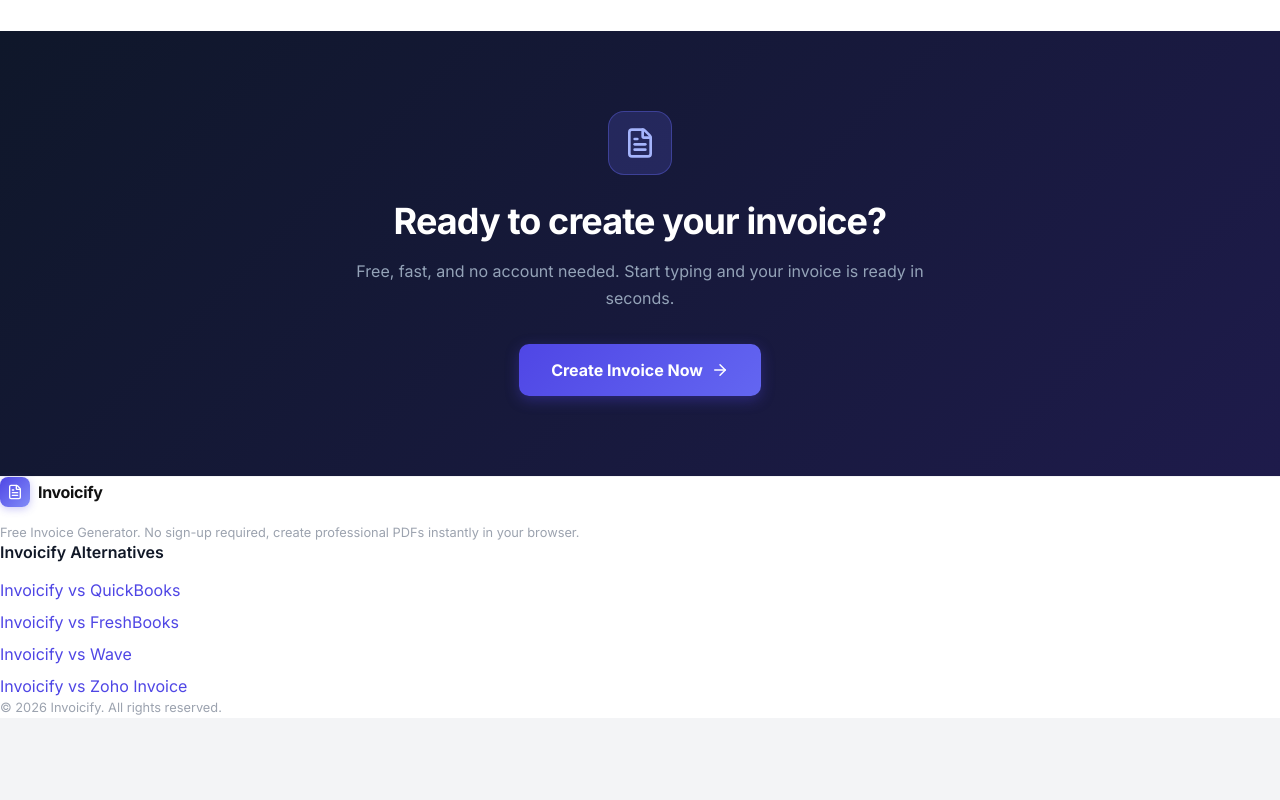
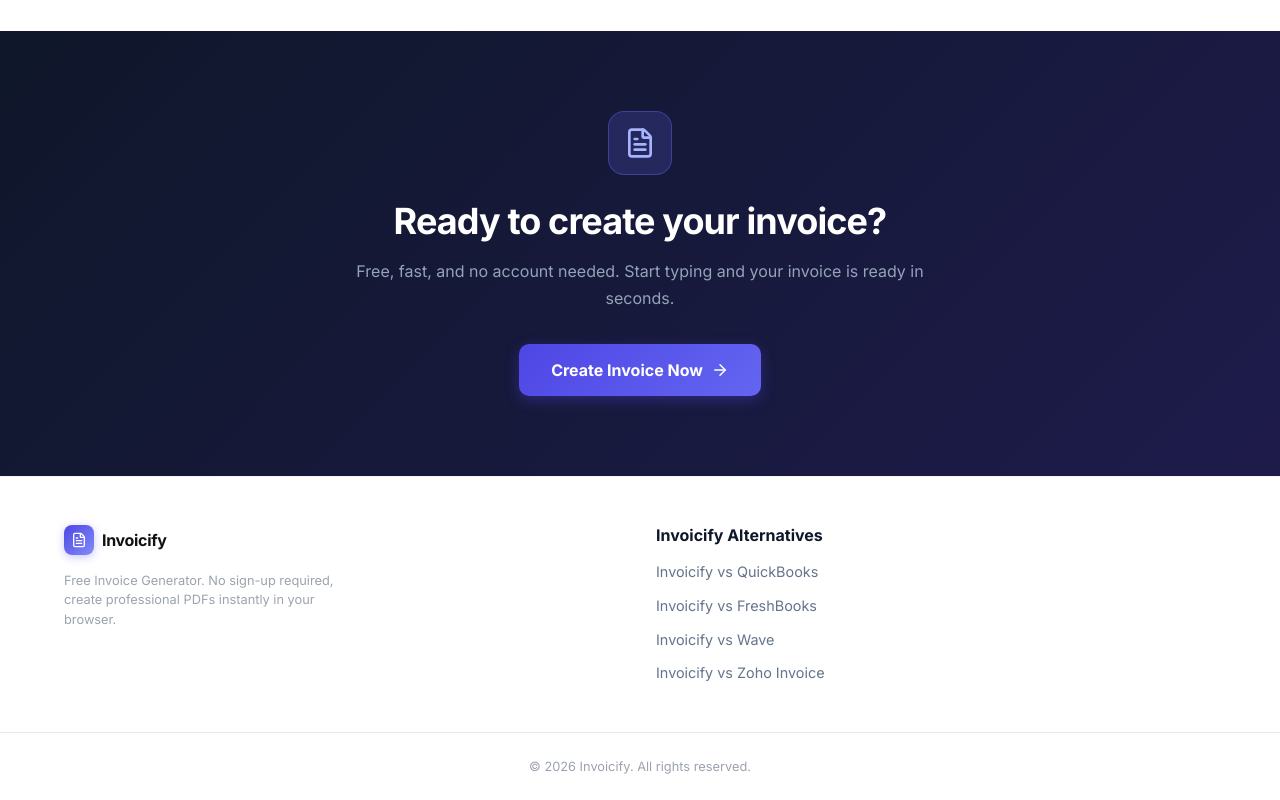
Before and after one commit to agungmahesa/InvoiceGenerator, a React (Vite) app: page / in a window 1280 px wide. Shown: the part 3779-4579 px from the top of the page. Before the commit the page ends 4497 px from the top, so only its background shows below. Built offline with nearby package versions, Linux system fonts and the light colour scheme.

Commit message:
style: removed tailwind classes from landing page footer and replaced with vanilla css layout

```diff
--- a/src/pages/Landing.jsx
+++ b/src/pages/Landing.jsx
@@ -256,28 +256,26 @@ export default function Landing() {
 
             {/* ──── Footer ──── */}
             <footer className="lnav-footer" role="contentinfo">
-                <div className="max-w-7xl mx-auto w-full px-4 sm:px-6 lg:px-8 py-12">
-                    <div className="grid grid-cols-1 md:grid-cols-2 gap-8 mb-8">
+                <div className="lnav-inner" style={{ padding: '3rem 1.5rem', display: 'grid', gridTemplateColumns: 'minmax(0,1fr) minmax(0,1fr)', gap: '2rem', alignItems: 'flex-start' }}>
                     <div>
-                            <div className="lnav-logo mb-4">
+                        <div className="lnav-logo" style={{ marginBottom: '1rem' }}>
                             <div className="lnav-logo-icon"><FileText size={16} /></div>
                             <span className="lnav-logo-text" style={{ fontSize: '1rem' }}>Invoicify</span>
                         </div>
-                            <p className="footer-copy max-w-sm">Free Invoice Generator. No sign-up required, create professional PDFs instantly in your browser.</p>
+                        <p className="footer-copy" style={{ maxWidth: '300px' }}>Free Invoice Generator. No sign-up required, create professional PDFs instantly in your browser.</p>
                     </div>
                     <div>
-                            <h4 className="font-bold text-slate-900 mb-4">Invoicify Alternatives</h4>
-                            <ul className="flex flex-col gap-2">
-                                <li><Link to="/alternatives/quickbooks" className="text-slate-500 hover:text-indigo-600 transition-colors">Invoicify vs QuickBooks</Link></li>
-                                <li><Link to="/alternatives/freshbooks" className="text-slate-500 hover:text-indigo-600 transition-colors">Invoicify vs FreshBooks</Link></li>
-                                <li><Link to="/alternatives/wave" className="text-slate-500 hover:text-indigo-600 transition-colors">Invoicify vs Wave</Link></li>
-                                <li><Link to="/alternatives/zoho" className="text-slate-500 hover:text-indigo-600 transition-colors">Invoicify vs Zoho Invoice</Link></li>
-                            </ul>
+                        <h4 style={{ fontWeight: 700, marginBottom: '1rem', color: '#0f172a' }}>Invoicify Alternatives</h4>
+                        <div style={{ display: 'flex', flexDirection: 'column', gap: '0.75rem' }}>
+                            <Link to="/alternatives/quickbooks" style={{ color: '#64748b', fontSize: '0.9rem', textDecoration: 'none' }}>Invoicify vs QuickBooks</Link>
+                            <Link to="/alternatives/freshbooks" style={{ color: '#64748b', fontSize: '0.9rem', textDecoration: 'none' }}>Invoicify vs FreshBooks</Link>
+                            <Link to="/alternatives/wave" style={{ color: '#64748b', fontSize: '0.9rem', textDecoration: 'none' }}>Invoicify vs Wave</Link>
+                            <Link to="/alternatives/zoho" style={{ color: '#64748b', fontSize: '0.9rem', textDecoration: 'none' }}>Invoicify vs Zoho Invoice</Link>
                         </div>
                     </div>
-                    <div className="pt-8 border-t border-slate-200">
-                        <p className="footer-copy text-center">© {new Date().getFullYear()} Invoicify. All rights reserved.</p>
                 </div>
+                <div style={{ borderTop: '1px solid #e2e8f0', padding: '1.5rem', textAlign: 'center' }}>
+                    <p className="footer-copy">© {new Date().getFullYear()} Invoicify. All rights reserved.</p>
                 </div>
             </footer>
         </div>
```
Lines whose indentation alone changed are shown as unchanged.
